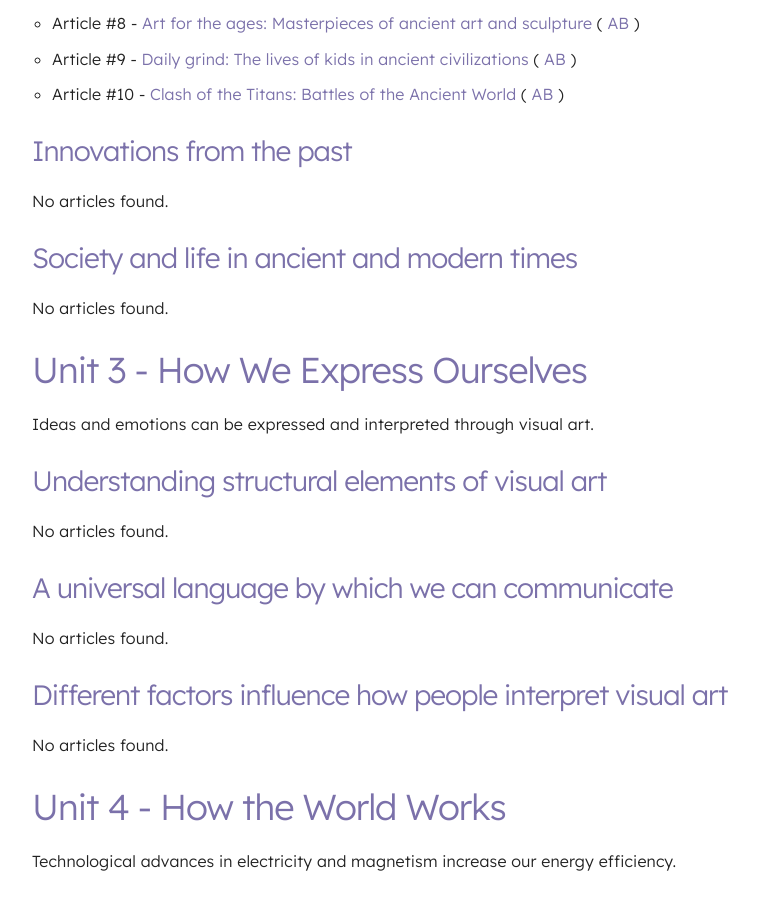
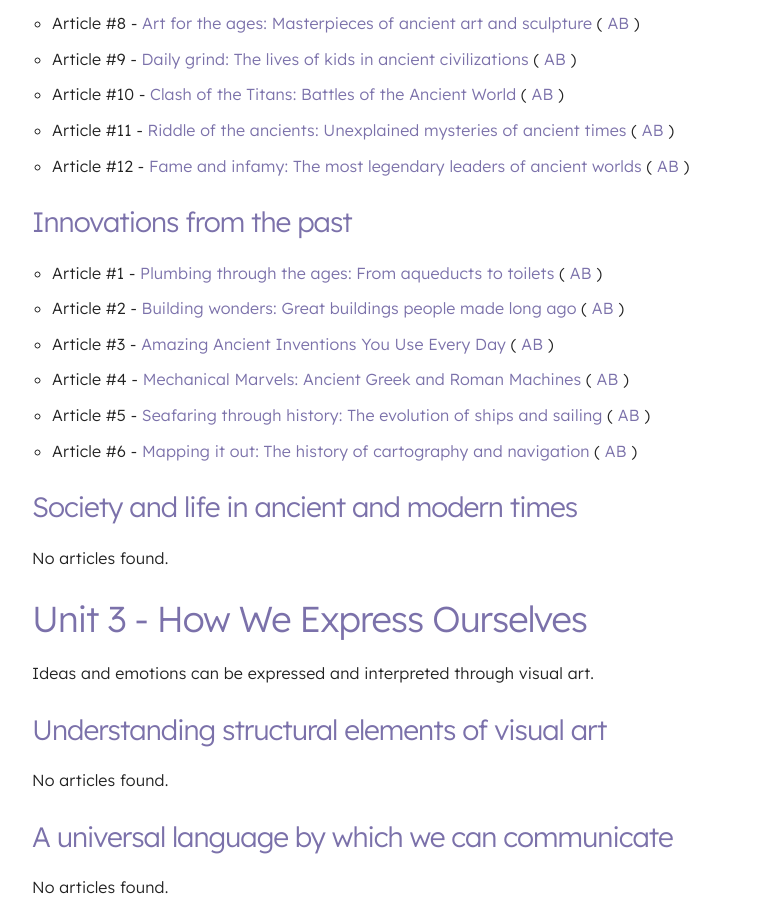
Before and after one commit to lunchboxer/article-keeper, a SvelteKit app: page /articles in a window 1280 px wide. Shown: the part 1989-2893 px from the top of the page, without its empty margins (148-907 px from the left). Built offline with nearby package versions, Linux system fonts and the light colour scheme.

Commit message:
bug fixes. add automatic heading level adjustments

```diff
--- a/generate-some-pdfs.js
+++ b/generate-some-pdfs.js
@@ -34,7 +34,9 @@ function parseArticleFileName(fileName) {
 function fileListDiff(list1, list2) {
   const noFileExtentionList1 = list1.map((file) => file.split('.')[0])
   const noFileExtentionList2 = new Set(list2.map((file) => file.split('.')[0]))
-  return noFileExtentionList1.filter((file) => !noFileExtentionList2.has(file))
+  return noFileExtentionList1
+    .filter((file) => !noFileExtentionList2.has(file))
+    .map((file) => file + '.md')
 }
 
 const footerTemplate = `<p
--- a/prompter/index.js
+++ b/prompter/index.js
@@ -389,7 +389,7 @@ async function generateAnArticle() {
       name: 'title',
       message: 'Which article would you like to generate?',
       choices,
-      default: nextTitle.value,
+      default: nextTitle?.value,
     },
   ])
   const promptWithSubstitution = store.articleGenerationPrompt.replace(
--- a/src/lib/RenderArticle.svelte
+++ b/src/lib/RenderArticle.svelte
@@ -8,7 +8,7 @@
   export let unitName = ''
   export let lineName = ''
 
-  const id = article && String(articleInfo.id).padStart(2, '0')
+  const id = articleInfo && String(articleInfo.id).padStart(2, '0')
   let showAnswers = false
 </script>
 
@@ -80,7 +80,9 @@
 {:else}
   <button on:click={() => (showAnswers = false)}>Hide answers</button>
 {/if}
+{#if articleInfo}
     <a class="button button-clear" href="/articles/{articleInfo.unitNumber}/{articleInfo.lineNumber}/{articleInfo.id}/{level}/answers">Answers</a>
+    {/if}
 
 {#if answers && answers.length > 0 && showAnswers}
   {@html answers}
--- a/src/lib/article-index.json
+++ b/src/lib/article-index.json
@@ -273,13 +273,62 @@
               "id": 10,
               "title": "Clash of the Titans: Battles of the Ancient World",
               "slug": "clash-of-the-titans-battles-of-the-ancient-world"
+            },
+            {
+              "versions": ["A", "B"],
+              "id": 11,
+              "title": "Riddle of the ancients: Unexplained mysteries of ancient times",
+              "slug": "riddle-of-the-ancients-unexplained-mysteries-of-ancient-times"
+            },
+            {
+              "versions": ["A", "B"],
+              "id": 12,
+              "title": "Fame and infamy: The most legendary leaders of ancient worlds",
+              "slug": "fame-and-infamy-the-most-legendary-leaders-of-ancient-worlds"
             }
           ]
         },
         {
           "id": 2,
           "name": "Innovations from the past",
-          "articles": []
+          "articles": [
+            {
+              "versions": ["A", "B"],
+              "id": 1,
+              "title": "Plumbing through the ages: From aqueducts to toilets",
+              "slug": "plumbing-through-the-ages-from-aqueducts-to-toilets"
+            },
+            {
+              "versions": ["A", "B"],
+              "id": 2,
+              "title": "Building wonders: Great buildings people made long ago",
+              "slug": "building-wonders-great-architectural-achievements-of-the-past"
+            },
+            {
+              "versions": ["A", "B"],
+              "id": 3,
+              "title": "Amazing Ancient Inventions You Use Every Day",
+              "slug": "amazing-ancient-inventions-you-use-every-day"
+            },
+            {
+              "versions": ["A", "B"],
+              "id": 4,
+              "title": "Mechanical Marvels: Ancient Greek and Roman Machines",
+              "slug": "mechanical-marvels-ancient-greek-and-roman-machines"
+            },
+            {
+              "versions": ["A", "B"],
+              "id": 5,
+              "title": "Seafaring through history: The evolution of ships and sailing",
+              "slug": "seafaring-through-history-the-evolution-of-ships-and-sailing"
+            },
+            {
+              "versions": ["A", "B"],
+              "id": 6,
+              "title": "Mapping it out: The history of cartography and navigation",
+              "slug": "mapping-it-out-the-history-of-cartography-and-navigation"
+            }
+          ]
         },
         {
           "id": 3,
```
Also changed, not shown: clean-articles.js (+9 -0 lines), src/lib/article-index-by-slug.json (+56 -0 lines).
